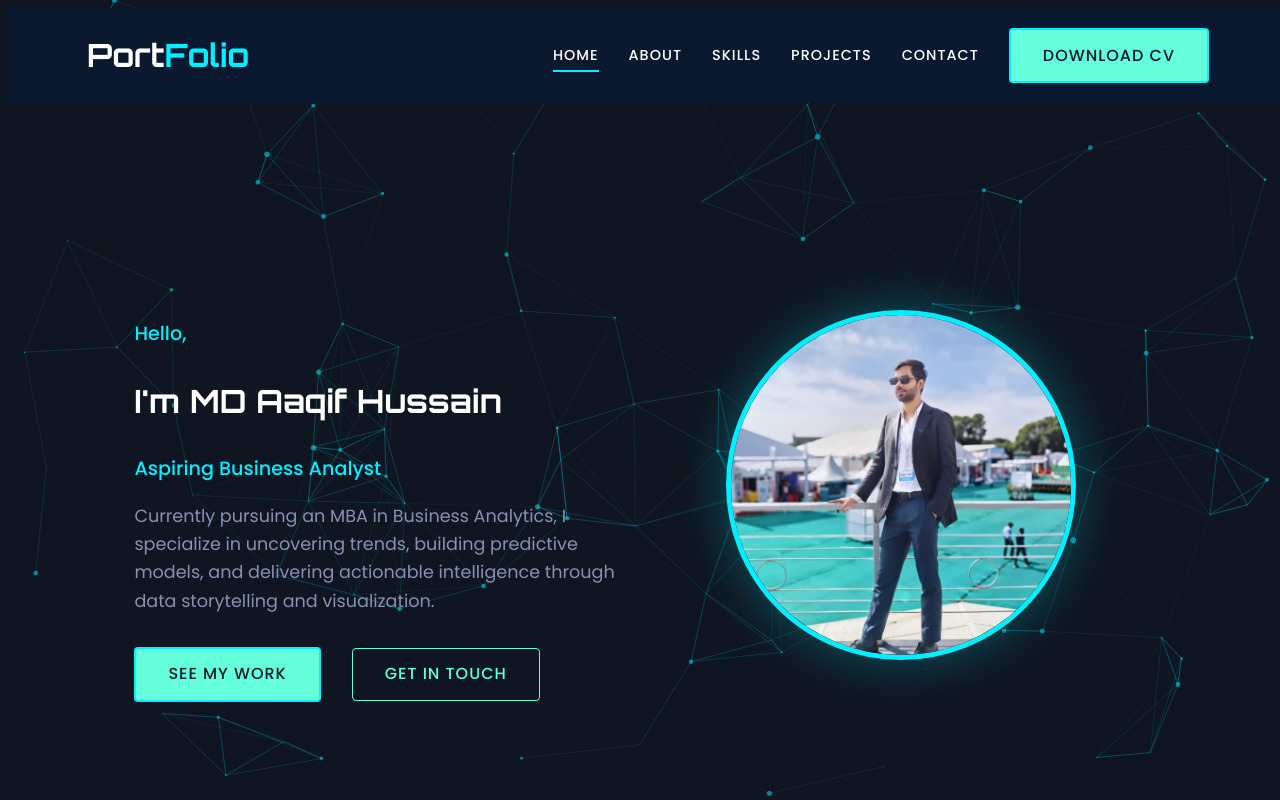
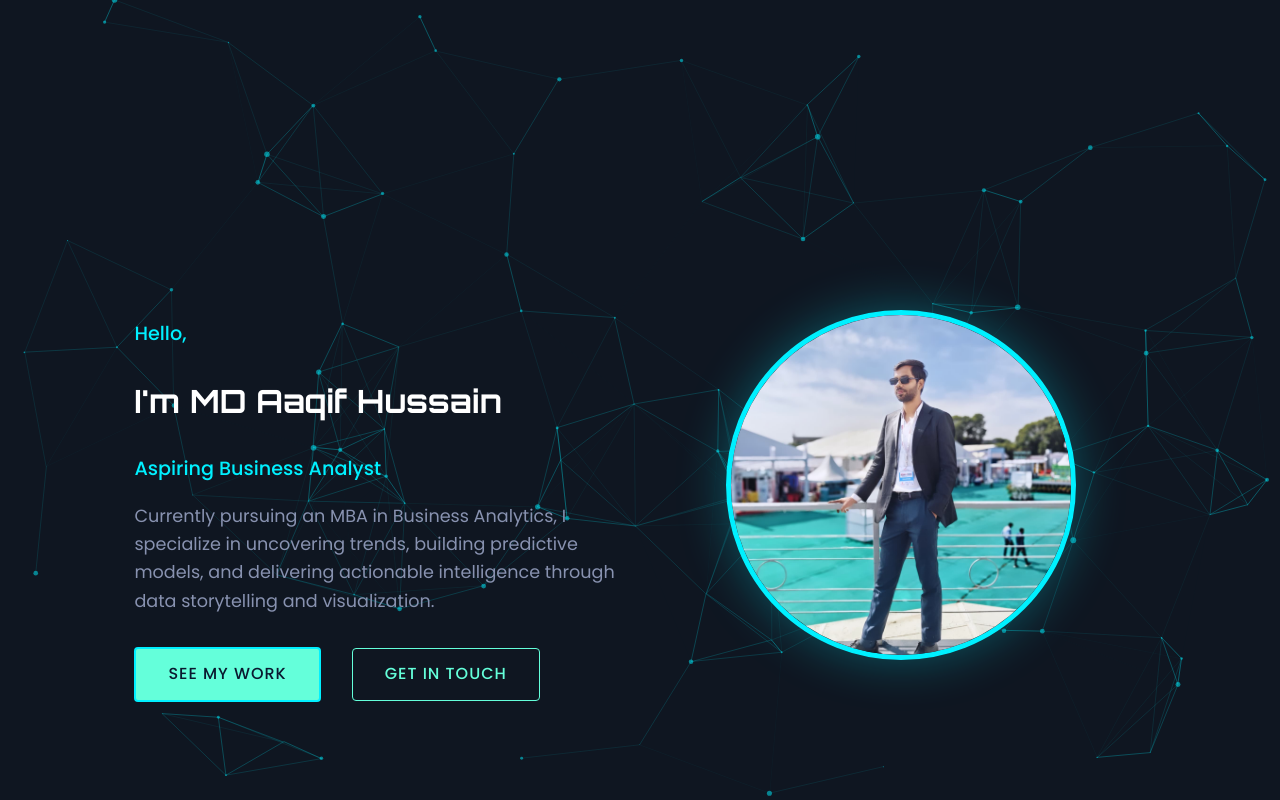
Before and after one commit to AaqifHussain/aaqifhussain.github.io, a plain HTML site: page index.html in a window 1280 px wide. Shown: the top 800 px of the page. Drawn offline with nearby package versions, Linux system fonts and the light colour scheme.

Commit message:
Remove navigation bar from index.html

```diff
--- a/index.html
+++ b/index.html
@@ -48,24 +48,6 @@
 <body>
     <div id="particles-js"></div>
 
-    <nav class="navbar">
-        <div class="container">
-            <a href="#" class="logo">Port<span>Folio</span></a>
-            <div class="nav-links">
-                <a href="#home" class="nav-link active">Home</a>
-                <a href="#about" class="nav-link">About</a>
-                <a href="#skills" class="nav-link">Skills</a>
-                <a href="#projects" class="nav-link">Projects</a>
-                <a href="#contact" class="nav-link">Contact</a>
-                <a href="assets/docs/resume.pdf" class="btn btn-primary" download>Download CV</a>
-            </div>
-            <div class="hamburger">
-                <div class="line"></div>
-                <div class="line"></div>
-                <div class="line"></div>
-            </div>
-        </div>
-    </nav>
 <br>
 <br>
 <br>
```
